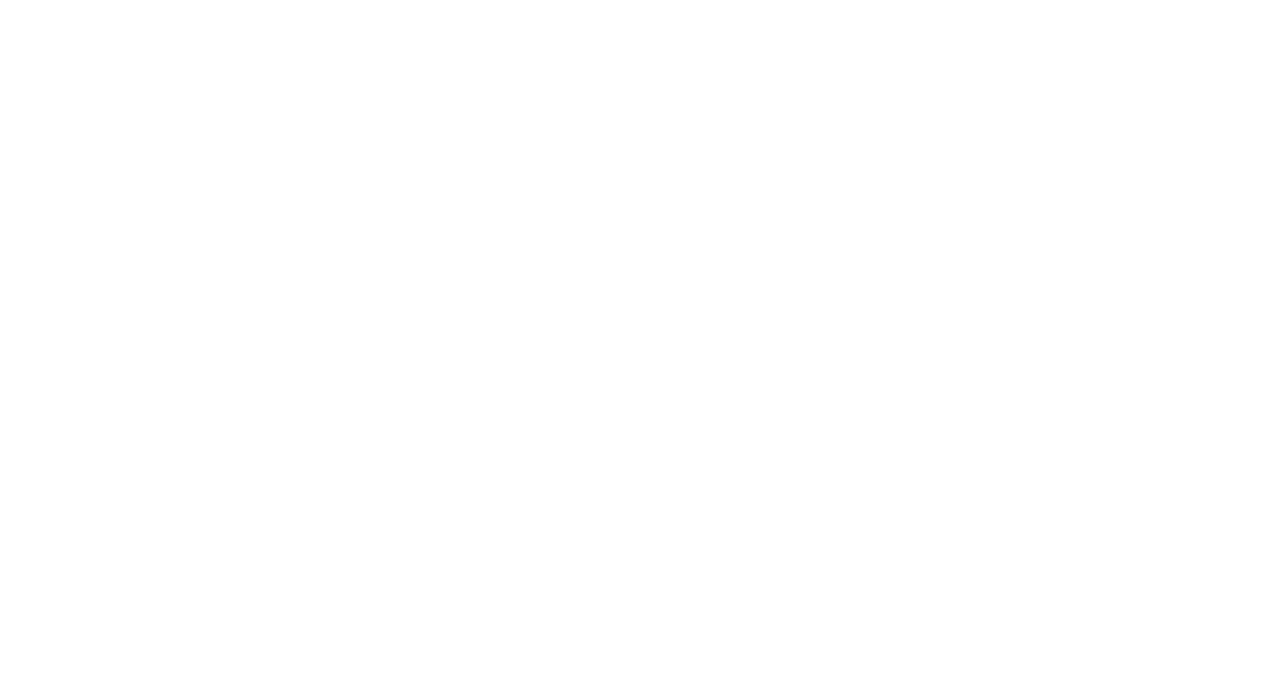
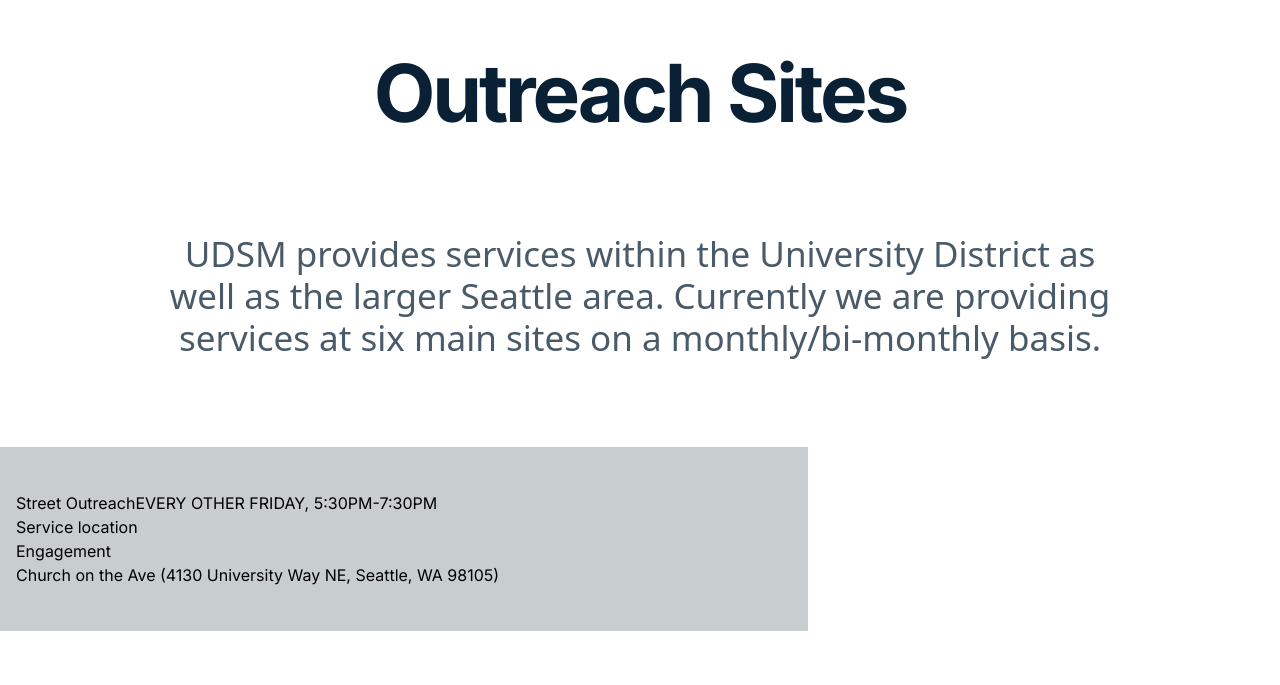
Before and after one commit to university-district-street-medicine/udsm-frontend, a Next.js app: page /about in a window 1280 px wide. Shown: the part 2755-3440 px from the top of the page. Before the commit the page ends 2776 px from the top, so only its background shows below. Built offline with nearby package versions, Linux system fonts and the light colour scheme.

Commit message:
Add footer to layout.tsx, start OutreachSite component

```diff
--- a/app/about/page.tsx
+++ b/app/about/page.tsx
@@ -1,6 +1,8 @@
 import Header from "@/components/Header";
+import OutreachSite from "@/components/OutreachSite";
 import Image from "next/image";
 import { inter } from "@/utils/fonts";
+
 export default function AboutPage() {
   return (
     <main>
@@ -53,6 +55,20 @@ export default function AboutPage() {
           </div>
         </div>
       </section>
-    </main>
+
+      {/* Outreach Sites section */}
+      <section className="pb-135">
+
+        {/* Top container */}
+        <div className="flex flex-col gap-17 items-center pb-22">
+          <Header level="h2">Outreach Sites</Header>
+          <p className="text-gray-blue text-[2.1875rem] max-w-380 leading-[1.2] text-balance text-center">
+            UDSM provides services within the University District as well as the larger Seattle area. Currently we are providing services at six main sites on a monthly/bi-monthly basis.
+          </p>
+        </div>
+
+        <OutreachSite name="Street Outreach" date="EVERY OTHER FRIDAY, 5:30PM-7:30PM" description={["Service location", "Engagement"]} location="Church on the Ave (4130 University Way NE, Seattle, WA 98105)"></OutreachSite>
+      </section>
+    </main >
   );
 }
--- a/app/layout.tsx
+++ b/app/layout.tsx
@@ -1,4 +1,5 @@
 import NavBar from "@/components/NavBar";
+import Footer from "@/components/Footer";
 
 export default function RootLayout({
   children,
@@ -10,6 +11,7 @@ export default function RootLayout({
       <body>
         <NavBar />
         {children}
+        <Footer></Footer>
       </body>
     </html>
   );
--- a/app/page.tsx
+++ b/app/page.tsx
@@ -210,8 +210,6 @@ export default function Home() {
           </div>
         </div>
       </section>
-      {/* Footer section */}
-      <Footer></Footer>
     </main>
   );
 }
--- /dev/null
+++ b/components/OutreachSite.tsx
@@ -0,0 +1,22 @@
+import { inter } from "@/utils/fonts"
+
+interface OutreachSiteProps {
+  name: string,
+  date: string,
+  description: string[],
+  location: string
+}
+
+
+export default function OutreachSite({ name, date, description, location }: OutreachSiteProps) {
+  return (
+    <div className={`${inter.className} px-4 py-11 max-w-202 max-h-137 bg-[#7C8990]/42 z-0`}>
+      <span>{name}</span>
+      <span>{date}</span>
+      <ul>
+        {description.map((item) => (<ul>{item}</ul>))}
+      </ul>
+      <span>{location}</span>
+    </div>
+  )
+}
```
